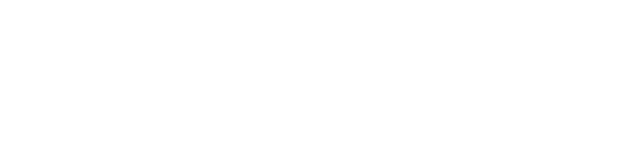
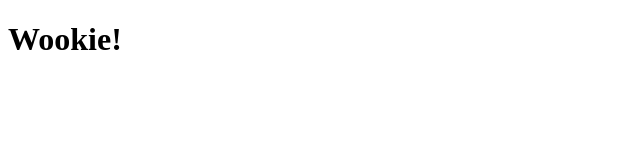
Before and after one commit to MurielleY/Formation-github-discover, a plain HTML site: page wookie.html in a window 1280 px wide. Shown: the whole page, without its empty margins (0-640 px from the left). Drawn offline with Linux system fonts and the light colour scheme.

Commit message:
feat: add title

```diff
--- a/wookie.html
+++ b/wookie.html
@@ -6,6 +6,6 @@
     <title>Document</title>
 </head>
 <body>
-
+  <h1>Wookie!</h1>
 </body>
 </html>
```
